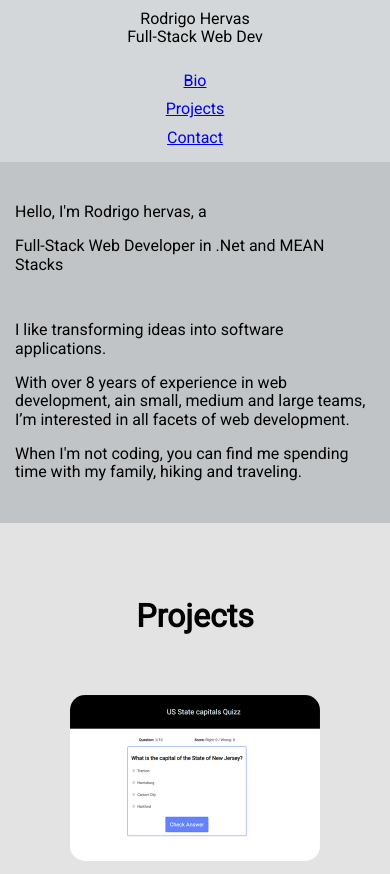
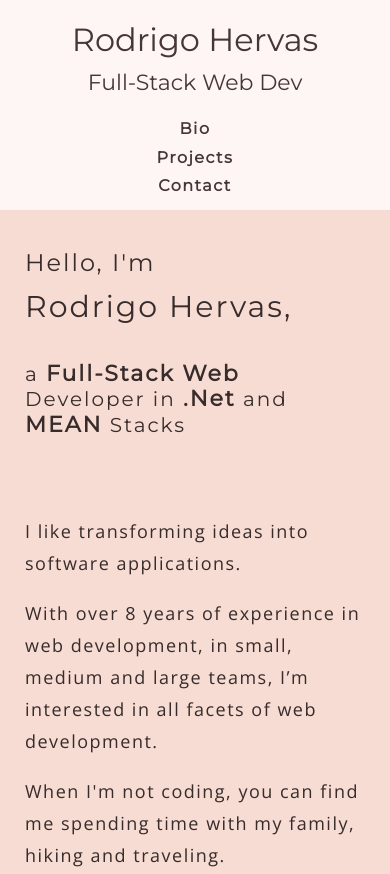
Before and after one commit to rodrigohervas/portfolio, a plain HTML site: page src/index.html in a window 390 px wide. Shown: the top 874 px of the page. Drawn offline with nearby package versions, Linux system fonts and the light colour scheme.

Commit message:
Added color and typography styles

```diff
--- a/src/index.html
+++ b/src/index.html
@@ -33,17 +33,17 @@
             <section id="bio">
                 <div class="heading">
                     <p class="heading-name">
-                        Hello, I'm <span id="heading-name">Rodrigo hervas</span>, a
+                        Hello, I'm <span id="heading-name">Rodrigo Hervas,</span>
                     </p>
                     <p class="heading-title">
-                        <span class="heading-important">Full-Stack Web</span> Developer in
+                        a <span class="heading-important">Full-Stack Web</span> Developer in
                         <span class="heading-important">.Net</span> and
                         <span class="heading-important">MEAN</span> Stacks
                     </p>
                 </div>
                 <div class="container-bio">
                     <p class="bio-text">I like transforming ideas into software applications.</p>
-                    <p class="bio-text">With over 8 years of experience in web development, ain small, medium and large
+                    <p class="bio-text">With over 8 years of experience in web development, in small, medium and large
                         teams, I’m interested in all facets of web development.</p>
                     <p class="bio-text">When I'm not coding, you can find me spending time with my family, hiking and
                         traveling.</p>
@@ -161,7 +161,7 @@
         <footer id="contact" role="contentinfo">
             <div class="footer-content">
                 <a href="https://www.linkedin.com/in/rodrigo-hervas-54037013/" class="footer" target="_blank">LinkedIn</a>
-                <a href="mailto:rodrigohervas@gmail.com" class="footer">rodrigohervas@gmail./com</a>
+                <a href="mailto:rodrigohervas@gmail.com" class="footer">rodrigohervas@gmail.com</a>
                 <a href="https://github.com/rodrigohervas" class="footer" target="_blank">GitHub</a>
             </div>
         </footer>
--- a/style/style.css
+++ b/style/style.css
@@ -1,15 +1,23 @@
 /* Variables */
 :root {
-    --body-background-color: #C7DCE5;
-    --header-color: #D4D7D9;
-    --bio-color: #C1C4C6;
-    --projects-color: #E3E3E3;
-    --contact-color:#AEB0B2;
+    --body-background-color: #FEFBFA;
+    --header-color: #FEF5F5;
+    --bio-color: #F6DCD2;
+    --projects-color: #FCF5F2;
+    --projects-img-border-color:#8A8684;
+    --contact-color:#ECF3E1;
+
+
+    --text-header-color: #473636;
+    --text-bio-color: #372B2B;
+    --text-projects-color: #372B2B;
+    --text-contact-color: #231B1B;
+    --text-a-hover-color: #81857B;
 
     --opensans: 'Open Sans', sans serif;
     --roboto: 'Roboto', sans-serif;
     --montserrat: 'Montserrat', sans-serif;
-    --playfair: 'Playfair Display', serif;
+    --playfair-display: 'Playfair Display', serif;
 
     --min-width: 300px;
     --max-width: 1600px;
@@ -19,7 +27,7 @@ body {
     box-sizing: border-box;
     margin: 0px;
     background-color: var(--body-background-color);
-    font-family: var(--roboto);
+    font-family: var(--opensans);
 }
 
 .main-container {
@@ -54,6 +62,138 @@ footer {
 }
 
 
+/* START FONTS - FULL SIZE */
+
+a, a:visited {
+    font-size: 16px;
+    text-decoration: none;
+    letter-spacing: 1.5px;
+    font-weight: 600;
+}
+
+a:hover {
+    font-size: 600;
+}
+
+
+header {
+    font-family: var(--montserrat);
+    color: var(--text-header-color);
+}
+
+span.name {
+    font-size: 40px;
+    font-weight: 500;
+    line-height: 60px;
+}
+
+span.title {
+    font-size: 22px;
+    margin-left: 120px;
+}
+
+nav > a, a:visited {
+    color: var(--text-header-color);
+}
+
+nav > a:hover {
+    color: var(--text-a-hover-color);
+}
+
+#bio {
+    font-family: var(--montserrat);
+    color: var(--text-bio-color);
+}
+
+p.heading-name {
+    font-size: 24px;
+    font-weight: 500;
+    letter-spacing: 2px;
+}
+
+p.heading-name > span {
+    font-size: 38px;
+    font-weight: 500;
+    line-height: 60px;
+}
+
+p.heading-title {
+    font-size: 20px;
+    font-weight: 500;
+    letter-spacing: 2px;
+}
+
+span.heading-important {
+    font-size: 22px;
+    font-weight: 600;
+}
+
+p.bio-text {
+    font-family: var(--opensans);
+    font-size: 18px;
+    font-weight: 500;
+    line-height: 32px;
+    letter-spacing: 1.5px;
+}
+
+#projects {
+    font-family: var(--opensans);
+    color: var(--text-projects-color);
+    font-size: 16px;
+    letter-spacing: 0.5px;
+    line-height: 24px;
+}
+
+div.projects-title {
+    font-family: var(--montserrat);
+    font-size: 22px;
+    font-weight: 500;
+    letter-spacing: 2px;
+}
+
+#projects > h3 {
+    font-family: var(--montserrat);
+    font-size: 19px;
+    font-weight: 500;
+    letter-spacing: 4px;
+}
+
+.project-links-container > a, a:visited {
+
+    font-family: var(--montserrat);
+    color: var(--text-projects-color);
+}
+
+.project-links-container > a:hover {
+
+    font-family: var(--montserrat);
+    color: var(--text-a-hover-color);
+}
+
+footer {
+    font-family: var(--montserrat);
+    color: var(--text-contact-color);
+}
+
+.footer-content > a, a:visited {
+    color: var(--text-contact-color);
+}
+
+.footer-content > a:hover {
+    color: var(--text-a-hover-color);
+}
+
+.footer-content > a[href^="mailto"] {
+    color: var(--text-contact-color);
+}
+
+.footer-content > a[href^="mailto"]:hover {
+    color: var(--text-a-hover-color);
+}
+
+/* END FONTS - FULL SIZE */
+
+
 /* - START FULL SIZE POSITIONING------------------------------- */
 
 header,
@@ -77,7 +217,7 @@ header{
 }
 
 nav > a {
-    /*border: 1px solid cyan;*/
+    /* border: 1px solid cyan; */
     margin: 5px 50px;
 }
 
@@ -132,6 +272,7 @@ section#bio {
 
 .project-img {
     max-width: 500px;
+    border: 1px solid var(--projects-img-border-color);
     border-radius: 15px;
 }
 
@@ -173,6 +314,50 @@ section#bio {
 
 /* - START MID SIZE POSITIONING------------------------------- */
 
+/* Reposition navbar under logo */
+@media screen and (min-width: 750px) and (max-width: 920px) {
+
+    header {
+        display: flex;
+        flex-direction: column;
+        align-items: flex-start;
+    }
+
+    nav {
+        align-items: center;
+        margin: 10px auto 10px auto;
+    }
+}
+
+/* center all header in a column */
+@media screen and (max-width: 500px) {
+
+    header {
+        /* border: 1px solid black; */
+        display: flex;
+        flex-direction: column;
+        align-items: center;
+    }
+    p.logo {
+        /* border: 1px dotted green; */
+        display: flex;
+        flex-direction: column;
+        align-items: center;
+    }
+
+    span.title {
+        /* border: 1px solid red; */
+        margin-left: 0px;
+    }
+
+    nav {
+        /* border: 1px solid orange; */
+        display: flex;
+        flex-direction: column;
+        align-items: center;
+    }
+}
+
 @media screen and (min-width: 415px) and (max-width: 750px) {
     header {
         display: flex;
@@ -212,7 +397,7 @@ section#bio {
 
 /* - START SMALL SIZE POSITIONING------------------------------- */
 
-@media screen and (max-width: 415px) {
+@media screen and (max-width: 420px) {
     header,
     .logo,
     nav,
@@ -229,6 +414,17 @@ section#bio {
         margin: 10px auto 10px auto;
     }
 
+    span.name {
+        font-size: 32px;
+        font-weight: 500;
+    }
+
+    span#heading-name {
+        display: flex;
+        flex-direction: column;
+        font-size: 30px;
+    }
+
 
     nav > a {
         /*border: 1px solid cyan;*/
@@ -236,14 +432,14 @@ section#bio {
     }
 
     .heading {
-        /*border: 1px solid lightgreen;*/
-        margin: 25px 15px 0px 15px;
+        /* border: 1px solid lightgreen; */
+        margin: 15px 25px 25px 25px;
         width: auto;
     }
 
     .container-bio {
-        /*border: 1px solid purple;*/
-        margin: 15px 15px 25px 15px;
+        /* border: 1px solid purple; */
+        margin: 15px 25px 25px 25px;
         width: auto;
     }
 
```
